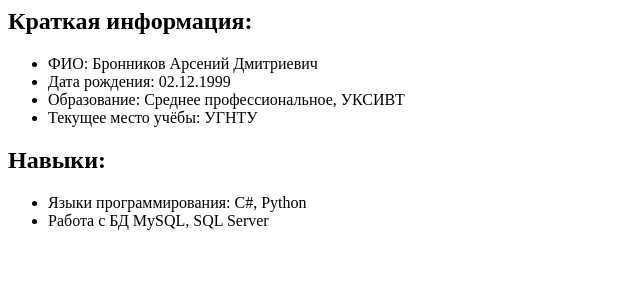
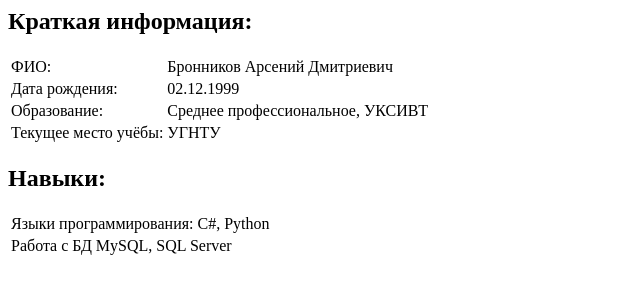
Before and after one commit to Manul100/Manul100.github.io, a plain HTML site: page index.html in a window 1280 px wide. Shown: the whole page, without its empty margins (0-640 px from the left). Drawn offline with Linux system fonts and the light colour scheme.

Commit message:
Add files via upload

```diff
--- a/index.html
+++ b/index.html
@@ -4,17 +4,18 @@
 </title>
 <body>
 <h2>Краткая информация:</h2>
-<ul>
-<li>ФИО: Бронников Арсений Дмитриевич</li>
-<li>Дата рождения: 02.12.1999</li>
-<li>Образование: Среднее профессиональное, УКСИВТ</li>
-<li>Текущее место учёбы: УГНТУ</li>
-</ul>
+<table>
+<tr><td>ФИО: <td>Бронников Арсений Дмитриевич
+<tr><td>Дата рождения: <td>02.12.1999
+<tr><td>Образование: <td>Среднее профессиональное, УКСИВТ
+<tr><td>Текущее место учёбы: <td>УГНТУ
+</table>
 <h2>Навыки:</h2>
-<ul>
-<li>Языки программирования: C#, Python</li>
-<li>Работа с БД MySQL, SQL Server</li>
-</ul>
+
+<table>
+<tr><td>Языки программирования: C#, Python
+<tr><td>Работа с БД MySQL, SQL Server
+</table>
 
 </ul>
 </body>
```
